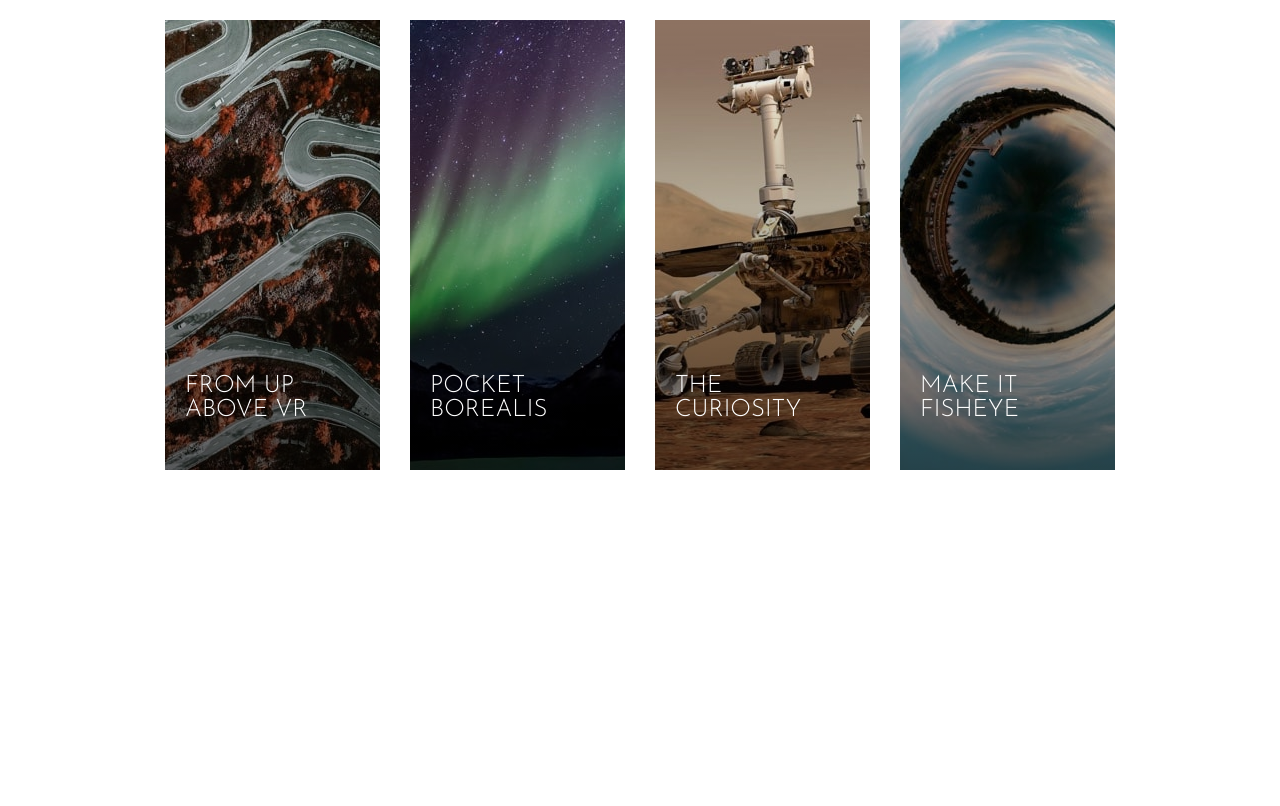
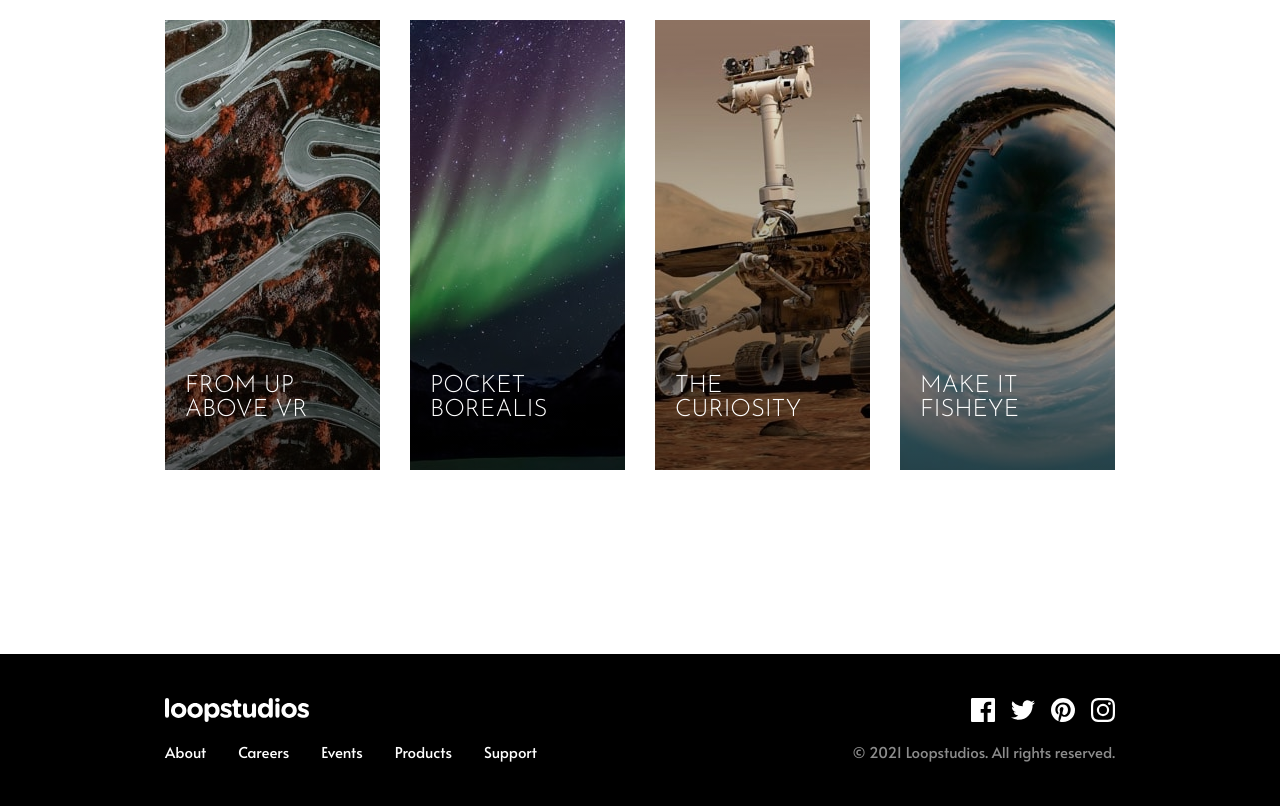
Before and after one commit to delroscol98/Loopstudios-Landing-Page, a website: page index.html in a window 1280 px wide. Shown: the part 2087-2893 px from the top of the page. Before the commit the page ends 2557 px from the top, so only its background shows below. Drawn offline with Linux system fonts and the light colour scheme.

Commit message:
footer and footer responsive

```diff
--- a/index.html
+++ b/index.html
@@ -107,6 +107,70 @@
         </div>
         <button class="creations__btn alata-regular">SEE ALL</button>
       </section>
+
+      <footer class="footer">
+        <img class="footer__logo" src="./images/logo.svg" alt="logo" />
+        <nav class="footer__nav">
+          <ul class="footer__list">
+            <li>
+              <a class="footer__link alata-regular" href="#">About</a>
+            </li>
+            <li>
+              <a class="footer__link alata-regular" href="#">Careers</a>
+            </li>
+            <li>
+              <a class="footer__link alata-regular" href="#">Events</a>
+            </li>
+            <li>
+              <a class="footer__link alata-regular" href="#">Products</a>
+            </li>
+            <li>
+              <a class="footer__link alata-regular" href="#">Support</a>
+            </li>
+          </ul>
+        </nav>
+        <div class="footer__socials">
+          <button class="footer__socials-btn">
+            <svg width="24" height="24" xmlns="http://www.w3.org/2000/svg">
+              <path
+                d="M22.675 0H1.325C.593 0 0 .593 0 1.325v21.351C0 23.407.593 24 1.325 24H12.82v-9.294H9.692v-3.622h3.128V8.413c0-3.1 1.893-4.788 4.659-4.788 1.325 0 2.463.099 2.795.143v3.24l-1.918.001c-1.504 0-1.795.715-1.795 1.763v2.313h3.587l-.467 3.622h-3.12V24h6.116c.73 0 1.323-.593 1.323-1.325V1.325C24 .593 23.407 0 22.675 0z"
+                fill="#FFF"
+                fill-rule="nonzero"
+              />
+            </svg>
+          </button>
+          <button class="footer__socials-btn">
+            <svg width="24" height="20" xmlns="http://www.w3.org/2000/svg">
+              <path
+                d="M24 2.557a9.83 9.83 0 01-2.828.775A4.932 4.932 0 0023.337.608a9.864 9.864 0 01-3.127 1.195A4.916 4.916 0 0016.616.248c-3.179 0-5.515 2.966-4.797 6.045A13.978 13.978 0 011.671 1.149a4.93 4.93 0 001.523 6.574 4.903 4.903 0 01-2.229-.616c-.054 2.281 1.581 4.415 3.949 4.89a4.935 4.935 0 01-2.224.084 4.928 4.928 0 004.6 3.419A9.9 9.9 0 010 17.54a13.94 13.94 0 007.548 2.212c9.142 0 14.307-7.721 13.995-14.646A10.025 10.025 0 0024 2.557z"
+                fill="#FFF"
+                fill-rule="nonzero"
+              />
+            </svg>
+          </button>
+          <button class="footer__socials-btn">
+            <svg width="24" height="24" xmlns="http://www.w3.org/2000/svg">
+              <path
+                d="M12 0C5.373 0 0 5.372 0 12c0 5.084 3.163 9.426 7.627 11.174-.105-.949-.2-2.405.042-3.441.218-.937 1.407-5.965 1.407-5.965s-.359-.719-.359-1.782c0-1.668.967-2.914 2.171-2.914 1.023 0 1.518.769 1.518 1.69 0 1.029-.655 2.568-.994 3.995-.283 1.194.599 2.169 1.777 2.169 2.133 0 3.772-2.249 3.772-5.495 0-2.873-2.064-4.882-5.012-4.882-3.414 0-5.418 2.561-5.418 5.207 0 1.031.397 2.138.893 2.738a.36.36 0 01.083.345l-.333 1.36c-.053.22-.174.267-.402.161-1.499-.698-2.436-2.889-2.436-4.649 0-3.785 2.75-7.262 7.929-7.262 4.163 0 7.398 2.967 7.398 6.931 0 4.136-2.607 7.464-6.227 7.464-1.216 0-2.359-.631-2.75-1.378l-.748 2.853c-.271 1.043-1.002 2.35-1.492 3.146C9.57 23.812 10.763 24 12 24c6.627 0 12-5.373 12-12 0-6.628-5.373-12-12-12z"
+                fill="#FFF"
+                fill-rule="nonzero"
+              />
+            </svg>
+          </button>
+          <button class="footer__socials-btn">
+            <svg width="24" height="24" xmlns="http://www.w3.org/2000/svg">
+              <path
+                d="M12 2.163c3.204 0 3.584.012 4.85.07 3.252.148 4.771 1.691 4.919 4.919.058 1.265.069 1.645.069 4.849 0 3.205-.012 3.584-.069 4.849-.149 3.225-1.664 4.771-4.919 4.919-1.266.058-1.644.07-4.85.07-3.204 0-3.584-.012-4.849-.07-3.26-.149-4.771-1.699-4.919-4.92-.058-1.265-.07-1.644-.07-4.849 0-3.204.013-3.583.07-4.849.149-3.227 1.664-4.771 4.919-4.919 1.266-.057 1.645-.069 4.849-.069zM12 0C8.741 0 8.333.014 7.053.072 2.695.272.273 2.69.073 7.052.014 8.333 0 8.741 0 12c0 3.259.014 3.668.072 4.948.2 4.358 2.618 6.78 6.98 6.98C8.333 23.986 8.741 24 12 24c3.259 0 3.668-.014 4.948-.072 4.354-.2 6.782-2.618 6.979-6.98.059-1.28.073-1.689.073-4.948 0-3.259-.014-3.667-.072-4.947-.196-4.354-2.617-6.78-6.979-6.98C15.668.014 15.259 0 12 0zm0 5.838a6.162 6.162 0 100 12.324 6.162 6.162 0 000-12.324zM12 16a4 4 0 110-8 4 4 0 010 8zm6.406-11.845a1.44 1.44 0 100 2.881 1.44 1.44 0 000-2.881z"
+                fill="#FFF"
+                fill-rule="nonzero"
+              />
+            </svg>
+          </button>
+        </div>
+        <p class="footer__copyright alata-regular">
+          &copy; 2021 Loopstudios. All rights reserved.
+        </p>
+      </footer>
     </main>
   </body>
 </html>
--- a/sass/layout/creations.scss
+++ b/sass/layout/creations.scss
@@ -1,11 +1,11 @@
 .creations {
-  padding: 0 2.4rem;
+  padding: 0 2.4rem 9.6rem;
 
   @media screen and (min-width: 64em) {
     display: grid;
     grid-template-columns: repeat(2, auto);
     gap: 8rem;
-    padding: 0 16.5rem;
+    padding: 0 16.5rem 18.4rem;
   }
 
   &__heading {
--- /dev/null
+++ b/sass/layout/footer.scss
@@ -0,0 +1,77 @@
+.footer {
+  background-color: $black;
+  text-align: center;
+  display: grid;
+  gap: 1.6rem;
+  padding: 5.6rem 5.2rem;
+
+  @media screen and (min-width: 50em) {
+    grid-template-columns: repeat(2, auto);
+  }
+
+  @media screen and (min-width: 64em) {
+    padding: 4.4rem 16.5rem;
+  }
+
+  &__logo {
+    width: 14.4rem;
+    justify-self: center;
+
+    @media screen and (min-width: 50em) {
+      justify-self: start;
+    }
+  }
+
+  &__nav {
+    padding-top: 1.6rem;
+
+    @media screen and (min-width: 50em) {
+      grid-row: 2 / 3;
+      padding: 0;
+    }
+  }
+
+  &__list {
+    display: flex;
+    flex-direction: column;
+    gap: 1.6rem;
+    list-style: none;
+
+    @media screen and (min-width: 50em) {
+      flex-direction: row;
+      gap: 3.2rem;
+    }
+  }
+
+  &__link {
+    text-decoration: none;
+    color: $white;
+    font-size: 1.5rem;
+  }
+
+  &__socials {
+    display: flex;
+    gap: 1.6rem;
+    justify-self: center;
+    padding-top: 3.2rem;
+
+    @media screen and (min-width: 50em) {
+      padding: 0;
+      justify-self: end;
+    }
+  }
+
+  &__socials-btn {
+    border: none;
+    background: transparent;
+  }
+
+  &__copyright {
+    font-size: 1.5rem;
+    color: $dark-grey-1;
+
+    @media screen and (min-width: 50em) {
+      justify-self: end;
+    }
+  }
+}
--- a/sass/main.scss
+++ b/sass/main.scss
@@ -6,3 +6,4 @@
 @import "layout/hero.scss";
 @import "layout/leader.scss";
 @import "layout/creations.scss";
+@import "layout/footer.scss";
```
Also changed, not shown: css/style.css.
